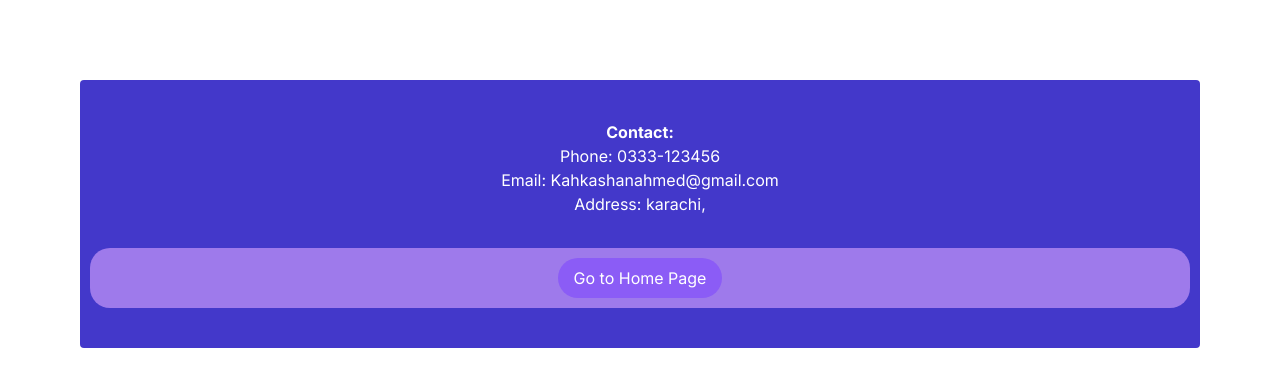
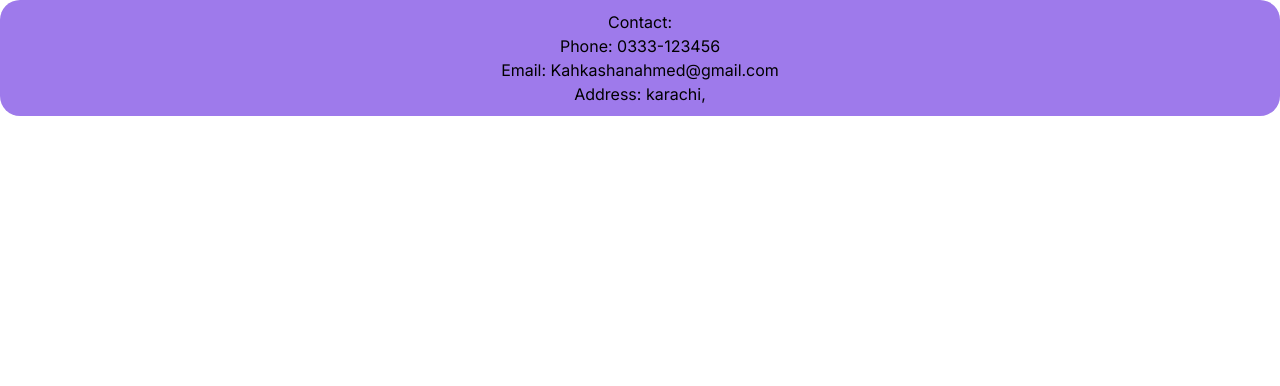
Before and after one commit to Kahkashan25SH/1st-Assignment-Next.js-, a Next.js app: page /contact in a window 1280 px wide. Shown: the top 386 px of the page. Built offline with nearby package versions, Linux system fonts and the light colour scheme.

Commit message:
page.tsx

```diff
--- a/app/contact/page.tsx
+++ b/app/contact/page.tsx
@@ -2,20 +2,12 @@ import Link from "next/link";
 
 const Contact: React.FC = () => {
     return (
-      <div className="bg-indigo-700 text-white pt-10 pb-10 text-center m-20 rounded">
-       <h1 className="font-bold"> Contact:</h1>
+      <div>
+       <h1> Contact:</h1>
 
         <p>Phone: 0333-123456</p>
         <p>Email: Kahkashanahmed@gmail.com </p>
         <p>Address: karachi,</p>
-
-
-        <div className="mt-8">
-            <Link href="/">
-            <button className="bg-violet-500 px-4 text-white 700 py-2 hover:bg-violet-900 rounded-full hover:text-white transition">Go to Home Page</button>
-            </Link>
-
-        </div>
       </div>
     );
   };
```
